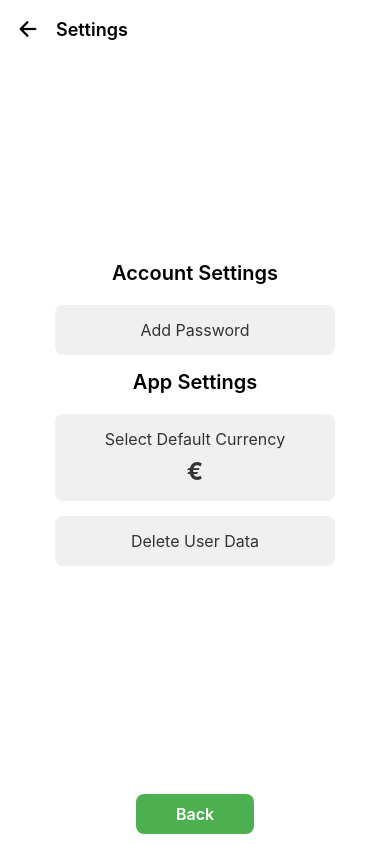
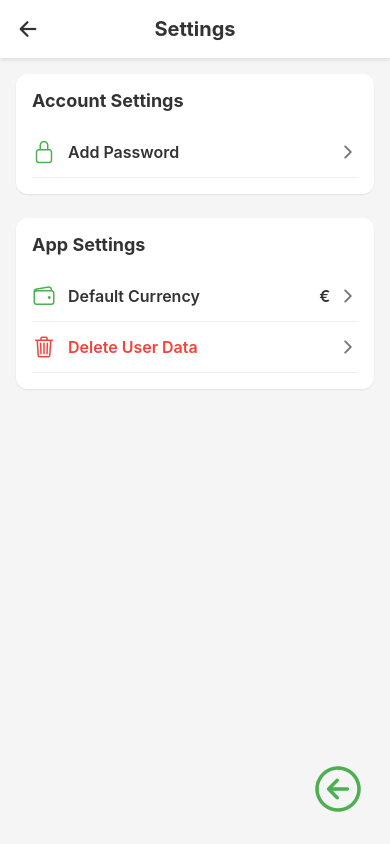
Before and after one commit to Xixxxi/CashView, a React Native app: screen /Settings in a window 390 px wide. Built offline with nearby package versions, Linux system fonts and the light colour scheme.

Commit message:
Updated Settings Design

```diff
--- a/screens/Settings.tsx
+++ b/screens/Settings.tsx
@@ -1,4 +1,5 @@
 // screens/Settings.tsx
+
 import React, { useState, useEffect } from 'react';
 import {
   View,
@@ -10,6 +11,7 @@ import {
   Modal,
   TextInput,
   FlatList,
+  ScrollView,
 } from 'react-native';
 import { useNavigation } from '@react-navigation/native';
 import { Ionicons } from '@expo/vector-icons';
@@ -76,6 +78,11 @@ const Settings: React.FC = () => {
       return;
     }
 
+    if (newPassword.length < 6) {
+      Alert.alert('Error', 'Password must be at least 6 characters long.');
+      return;
+    }
+
     try {
       await AsyncStorage.setItem(PASSWORD_STORAGE_KEY, newPassword);
       setIsPasswordSet(true);
@@ -92,16 +99,31 @@ const Settings: React.FC = () => {
   };
 
   const handleDeleteUserData = async () => {
+    Alert.alert(
+      'Delete User Data',
+      'Are you sure you want to delete all your data? This action cannot be undone.',
+      [
+        { text: 'Cancel', style: 'cancel' },
+        {
+          text: 'Delete',
+          style: 'destructive',
+          onPress: async () => {
             try {
               await AsyncStorage.removeItem('@transactions');
               await AsyncStorage.removeItem(PASSWORD_STORAGE_KEY);
+              await AsyncStorage.removeItem('@default_currency');
               setTransactions([]);
               setIsPasswordSet(false);
+              setSelectedCurrency('€');
               Alert.alert('Success', 'All user data has been deleted.');
             } catch (error) {
               Alert.alert('Error', 'Failed to delete user data.');
               console.error('Failed to delete user data', error);
             }
+          },
+        },
+      ]
+    );
   };
 
   const handleVerifyCurrentPassword = async () => {
@@ -148,32 +170,60 @@ const Settings: React.FC = () => {
       {/* Header */}
       <View style={styles.header}>
         <TouchableOpacity onPress={() => navigation.goBack()}>
-          <Ionicons name="arrow-back-outline" size={24} color="black" />
+          <Ionicons name="arrow-back-outline" size={24} color="#333" />
         </TouchableOpacity>
         <Text style={styles.headerTitle}>Settings</Text>
+        <View style={{ width: 24 }} />
       </View>
 
-      {/* Centered Settings Content */}
-      <View style={styles.content}>
+      {/* Content */}
+      <ScrollView contentContainerStyle={styles.content}>
+        {/* Account Settings */}
+        <View style={styles.sectionCard}>
           <Text style={styles.sectionTitle}>Account Settings</Text>
 
-        <TouchableOpacity style={styles.option} onPress={openPasswordModal}>
+          <TouchableOpacity style={styles.optionRow} onPress={openPasswordModal}>
+            <View style={styles.optionLeft}>
+              <Ionicons name="lock-closed-outline" size={24} color="#4CAF50" />
               <Text style={styles.optionText}>
                 {isPasswordSet ? 'Change Password' : 'Add Password'}
               </Text>
+            </View>
+            <Ionicons name="chevron-forward-outline" size={20} color="#777" />
+          </TouchableOpacity>
+        </View>
+
+        {/* App Settings */}
+        <View style={styles.sectionCard}>
+          <Text style={styles.sectionTitle}>App Settings</Text>
+
+          <TouchableOpacity style={styles.optionRow} onPress={openCurrencyModal}>
+            <View style={styles.optionLeft}>
+              <Ionicons name="wallet-outline" size={24} color="#4CAF50" />
+              <Text style={styles.optionText}>Default Currency</Text>
+            </View>
+            <View style={styles.optionRight}>
+              <Text style={styles.currencyText}>{selectedCurrency}</Text>
+              <Ionicons name="chevron-forward-outline" size={20} color="#777" />
+            </View>
           </TouchableOpacity>
 
-        <Text style={styles.sectionTitle}>App Settings</Text>
-
-        <TouchableOpacity style={styles.option} onPress={openCurrencyModal}>
-          <Text style={styles.optionText}>Select Default Currency</Text>
-          <Text style={styles.currencySymbol}>{selectedCurrency}</Text>
-        </TouchableOpacity>
-
-        <TouchableOpacity style={styles.option} onPress={handleDeleteUserData}>
-          <Text style={styles.optionText}>Delete User Data</Text>
+          <TouchableOpacity style={styles.optionRow} onPress={handleDeleteUserData}>
+            <View style={styles.optionLeft}>
+              <Ionicons name="trash-outline" size={24} color="#F44336" />
+              <Text style={[styles.optionText, { color: '#F44336' }]}>
+                Delete User Data
+              </Text>
+            </View>
+            <Ionicons name="chevron-forward-outline" size={20} color="#777" />
           </TouchableOpacity>
         </View>
+      </ScrollView>
+
+      {/* Back Button at the Bottom */}
+      <TouchableOpacity style={styles.bottomBackButton} onPress={() => navigation.goBack()}>
+        <Ionicons name="arrow-back-circle-outline" size={56} color="#4CAF50" />
+      </TouchableOpacity>
 
       {/* Password Modal */}
       <Modal
@@ -195,18 +245,18 @@ const Settings: React.FC = () => {
                   onChangeText={setCurrentPasswordInput}
                   autoFocus={true}
                 />
-                <View style={styles.buttonContainer}>
+                <View style={styles.modalButtonRow}>
                   <TouchableOpacity
-                    style={[styles.button, styles.saveButton]}
+                    style={[styles.modalButton, styles.verifyButton]}
                     onPress={handleVerifyCurrentPassword}
                   >
-                    <Text style={styles.buttonText}>Verify</Text>
+                    <Text style={styles.modalButtonText}>Verify</Text>
                   </TouchableOpacity>
                   <TouchableOpacity
-                    style={[styles.button, styles.cancelButton]}
+                    style={[styles.modalButton, styles.cancelButton]}
                     onPress={() => setPasswordModalVisible(false)}
                   >
-                    <Text style={styles.buttonText}>Cancel</Text>
+                    <Text style={styles.modalButtonText}>Cancel</Text>
                   </TouchableOpacity>
                 </View>
               </>
@@ -231,18 +281,18 @@ const Settings: React.FC = () => {
                   onChangeText={setConfirmPassword}
                 />
 
-                <View style={styles.buttonContainer}>
+                <View style={styles.modalButtonRow}>
                   <TouchableOpacity
-                    style={[styles.button, styles.saveButton]}
+                    style={[styles.modalButton, styles.saveButton]}
                     onPress={handleSavePassword}
                   >
-                    <Text style={styles.buttonText}>Save Password</Text>
+                    <Text style={styles.modalButtonText}>Save Password</Text>
                   </TouchableOpacity>
                   <TouchableOpacity
-                    style={[styles.button, styles.cancelButton]}
+                    style={[styles.modalButton, styles.cancelButton]}
                     onPress={() => setPasswordModalVisible(false)}
                   >
-                    <Text style={styles.buttonText}>Cancel</Text>
+                    <Text style={styles.modalButtonText}>Cancel</Text>
                   </TouchableOpacity>
                 </View>
               </>
@@ -260,7 +310,12 @@ const Settings: React.FC = () => {
       >
         <View style={styles.modalOverlay}>
           <View style={styles.currencyModalContainer}>
+            <View style={styles.currencyModalHeader}>
               <Text style={styles.modalTitle}>Select Default Currency</Text>
+              <TouchableOpacity onPress={() => setCurrencyModalVisible(false)}>
+                <Ionicons name="close-outline" size={24} color="#333" />
+              </TouchableOpacity>
+            </View>
             <FlatList
               data={currencies}
               keyExtractor={(item) => item.code}
@@ -269,95 +324,96 @@ const Settings: React.FC = () => {
                   style={styles.currencyOption}
                   onPress={() => handleCurrencySelect(item.symbol)}
                 >
+                  <View style={styles.currencyOptionLeft}>
+                    <Ionicons name="wallet-outline" size={24} color="#4CAF50" />
                     <Text style={styles.currencyOptionText}>
                       {item.symbol} - {item.name}
                     </Text>
+                  </View>
+                  {selectedCurrency === item.symbol && (
+                    <Ionicons name="checkmark-circle" size={24} color="#4CAF50" />
+                  )}
                 </TouchableOpacity>
               )}
             />
-            <TouchableOpacity
-              style={[styles.button, styles.cancelButton]}
-              onPress={() => setCurrencyModalVisible(false)}
-            >
-              <Text style={styles.buttonText}>Cancel</Text>
-            </TouchableOpacity>
           </View>
         </View>
       </Modal>
-
-      {/* Back Button */}
-      <View style={styles.footer}>
-        <TouchableOpacity
-          style={styles.backButton}
-          onPress={() => navigation.goBack()}
-        >
-          <Text style={styles.backButtonText}>Back</Text>
-        </TouchableOpacity>
-      </View>
     </SafeAreaView>
   );
 };
 
 const styles = StyleSheet.create({
-  // Container styles
   container: {
     flex: 1,
-    backgroundColor: '#FFF',
+    backgroundColor: '#F5F5F5',
   },
   // Header styles
   header: {
     flexDirection: 'row',
     alignItems: 'center',
     padding: 16,
+    justifyContent: 'space-between',
+    backgroundColor: '#FFF',
+    shadowColor: '#000',
+    shadowOffset: { width: 0, height: 2 },
+    shadowOpacity: 0.1,
+    shadowRadius: 4,
+    elevation: 2,
   },
   headerTitle: {
-    fontSize: 18,
-    fontWeight: '600',
-    marginLeft: 16,
+    fontSize: 20,
+    fontWeight: '700',
+    color: '#333',
   },
   // Content styles
   content: {
-    flex: 1,
-    justifyContent: 'center', // Center vertically
-    alignItems: 'center', // Center horizontally
-    paddingHorizontal: 20,
+    padding: 16,
+  },
+  sectionCard: {
+    backgroundColor: '#FFF',
+    borderRadius: 12,
+    padding: 16,
+    marginBottom: 24,
+    shadowColor: '#000',
+    shadowOffset: { width: 0, height: 1 },
+    shadowOpacity: 0.08,
+    shadowRadius: 2,
+    elevation: 2,
   },
   sectionTitle: {
-    fontSize: 20,
-    fontWeight: '600',
-    marginBottom: 20,
-    textAlign: 'center', // Center the text
+    fontSize: 18,
+    fontWeight: '700',
+    color: '#333',
+    marginBottom: 16,
   },
-  option: {
-    width: '80%', // Ensure responsiveness
-    paddingVertical: 15,
-    paddingHorizontal: 20,
-    borderRadius: 8,
-    backgroundColor: '#f0f0f0',
-    marginBottom: 15,
-    alignItems: 'center', // Center the option text
+  optionRow: {
+    flexDirection: 'row',
+    alignItems: 'center',
+    justifyContent: 'space-between',
+    paddingVertical: 12,
+    borderBottomWidth: 1,
+    borderColor: '#EEE',
+  },
+  optionLeft: {
+    flexDirection: 'row',
+    alignItems: 'center',
+  },
+  optionRight: {
+    flexDirection: 'row',
+    alignItems: 'center',
   },
   optionText: {
     fontSize: 16,
+    fontWeight: '600',
     color: '#333',
+    marginLeft: 12,
   },
-  // Footer styles
-  footer: {
-    paddingHorizontal: 16,
-    paddingVertical: 10,
-    justifyContent: 'flex-end',
-    alignItems: 'center',
-  },
-  backButton: {
-    backgroundColor: '#4CAF50',
-    paddingVertical: 10,
-    paddingHorizontal: 40,
-    borderRadius: 8,
-  },
-  backButtonText: {
+  currencyText: {
     fontSize: 16,
-    color: '#FFF',
     fontWeight: '600',
+    color: '#333',
+    marginRight: 8,
   },
   // Modal styles
   modalOverlay: {
@@ -365,17 +421,19 @@ const styles = StyleSheet.create({
     backgroundColor: 'rgba(0, 0, 0, 0.5)',
     justifyContent: 'center',
     alignItems: 'center',
+    padding: 16,
   },
   modalContainer: {
-    width: '80%',
+    width: '90%',
     backgroundColor: '#FFF',
-    borderRadius: 8,
+    borderRadius: 12,
     padding: 20,
   },
   modalTitle: {
     fontSize: 18,
-    fontWeight: '600',
-    marginBottom: 20,
+    fontWeight: '700',
+    color: '#333',
+    marginBottom: 16,
     textAlign: 'center',
   },
   input: {
@@ -385,18 +443,21 @@ const styles = StyleSheet.create({
     padding: 12,
     marginBottom: 16,
     fontSize: 16,
+    color: '#333',
   },
-  // Button styles
-  buttonContainer: {
+  modalButtonRow: {
     flexDirection: 'row',
     justifyContent: 'space-between',
   },
-  button: {
+  modalButton: {
     flex: 1,
-    padding: 12,
-    marginHorizontal: 4,
+    paddingVertical: 12,
     borderRadius: 8,
     alignItems: 'center',
+    marginHorizontal: 4,
+  },
+  verifyButton: {
+    backgroundColor: '#4CAF50',
   },
   saveButton: {
     backgroundColor: '#4CAF50',
@@ -404,32 +465,51 @@ const styles = StyleSheet.create({
   cancelButton: {
     backgroundColor: '#F44336',
   },
-  buttonText: {
+  modalButtonText: {
     color: '#FFF',
     fontSize: 16,
     fontWeight: '600',
   },
-  currencySymbol: {
-    fontSize: 24,
-    fontWeight: 'bold',
-    marginTop: 8,
-    color: '#333',
+  // Currency Modal styles
+  currencyModalContainer: {
+    width: '90%',
+    maxHeight: '80%',
+    backgroundColor: '#FFF',
+    borderRadius: 12,
+    padding: 16,
   },
-  currencyModalContainer: {
-    width: '80%',
-    backgroundColor: '#FFF',
-    borderRadius: 8,
-    padding: 20,
-    maxHeight: '80%',
+  currencyModalHeader: {
+    flexDirection: 'row',
+    justifyContent: 'space-between',
+    alignItems: 'center',
+    marginBottom: 16,
   },
   currencyOption: {
+    flexDirection: 'row',
+    justifyContent: 'space-between',
+    alignItems: 'center',
     paddingVertical: 12,
     borderBottomWidth: 1,
-    borderColor: '#DDD',
+    borderColor: '#EEE',
+  },
+  currencyOptionLeft: {
+    flexDirection: 'row',
+    alignItems: 'center',
   },
   currencyOptionText: {
-    fontSize: 18,
+    fontSize: 16,
+    fontWeight: '600',
     color: '#333',
+    marginLeft: 12,
+  },
+  // Bottom Back Button styles
+  bottomBackButton: {
+    position: 'absolute',
+    bottom: 24,
+    right: 24,
+    // Alternatively, you can center it horizontally by adjusting 'left'
+    // left: '50%',
+    // transform: [{ translateX: -28 }], // Half of the button width to center
   },
 });
 
```
Lines whose indentation alone changed are shown as unchanged.
